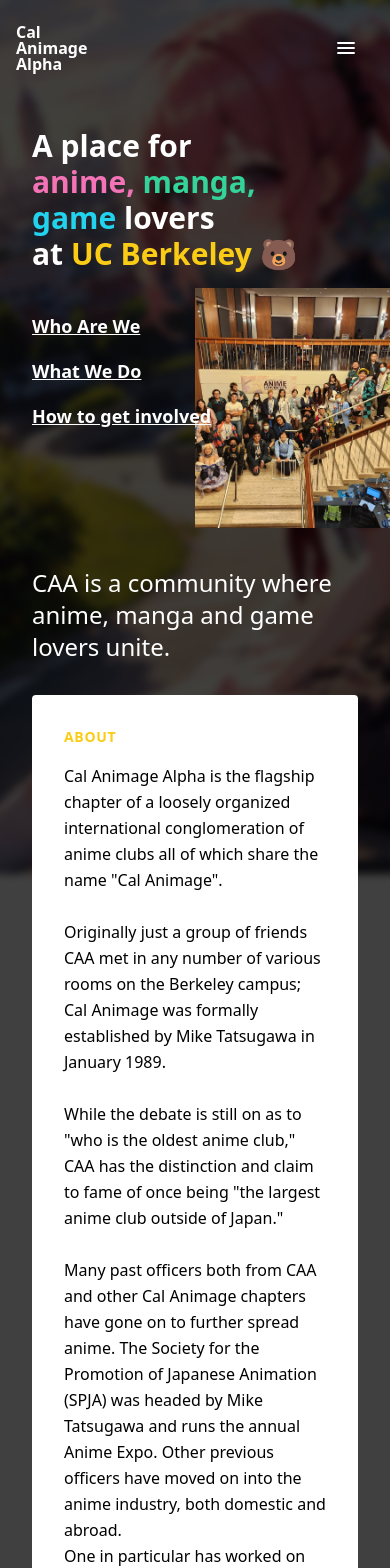
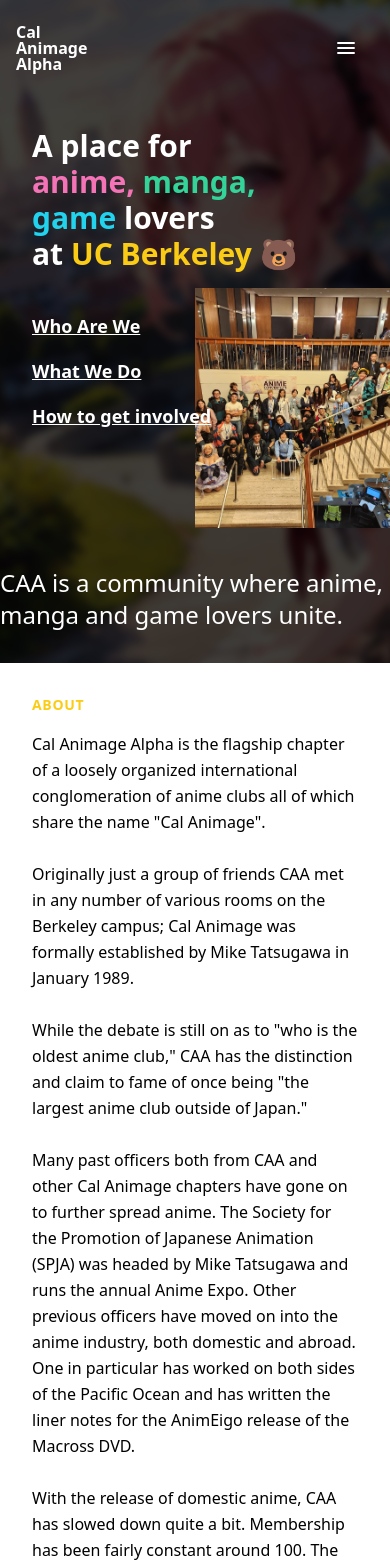
Before and after one commit to calanimagealpha/cal.moe, a SvelteKit app: page /about in a window 390 px wide. Shown: the top 1568 px of the page. Built offline with nearby package versions, Linux system fonts and the light colour scheme.

Commit message:
mobile layout adjustment

```diff
--- a/src/routes/about/+page.svelte
+++ b/src/routes/about/+page.svelte
@@ -41,11 +41,11 @@
                 <ul><a href="#join">How&nbsp;to&nbsp;get&nbsp;involved</a></ul>
             </nav>
         </section>
-        <section id="who" class="max-w-7xl space-y-8 px-8 pt-32 md:pt-80">
+        <section id="who" class="max-w-7xl space-y-8 pt-32 md:pt-80">
             <h1 class="mx-auto max-w-lg max-w-lg text-2xl lg:max-w-2xl lg:text-4xl">
                 CAA is a community where anime, manga and game lovers unite.
             </h1>
-            <p class="ml-auto max-w-xl rounded bg-white p-8 leading-relaxed text-black">
+            <p class="bg-white p-8 leading-relaxed text-black md:ml-auto md:max-w-xl md:rounded">
                 <span class="mb-4 block text-sm font-semibold tracking-wider text-yellow-400">ABOUT</span>
                 Cal Animage Alpha is the flagship chapter of a loosely organized international conglomeration of anime clubs
                 all of which share the name "Cal Animage".
```
